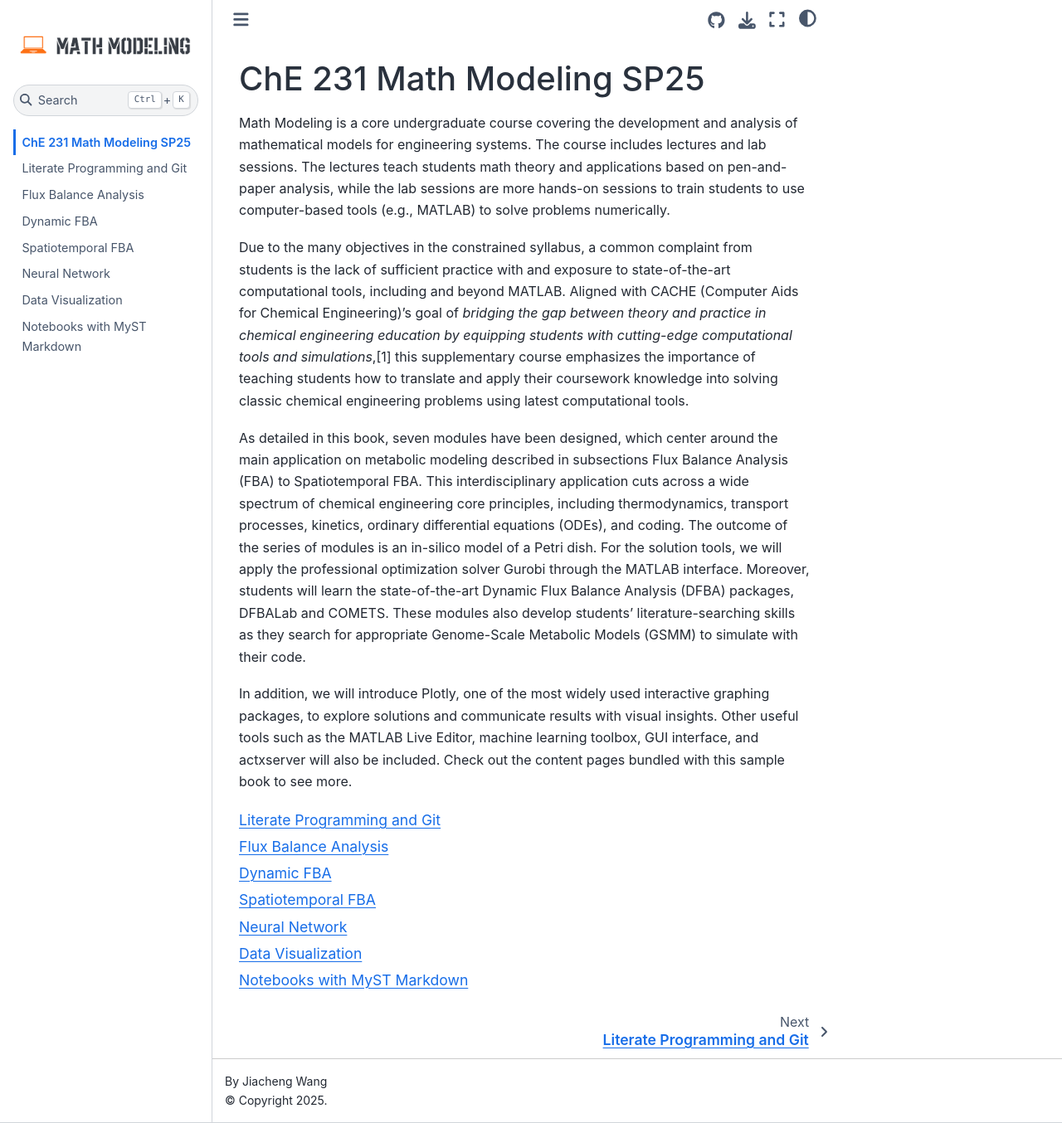
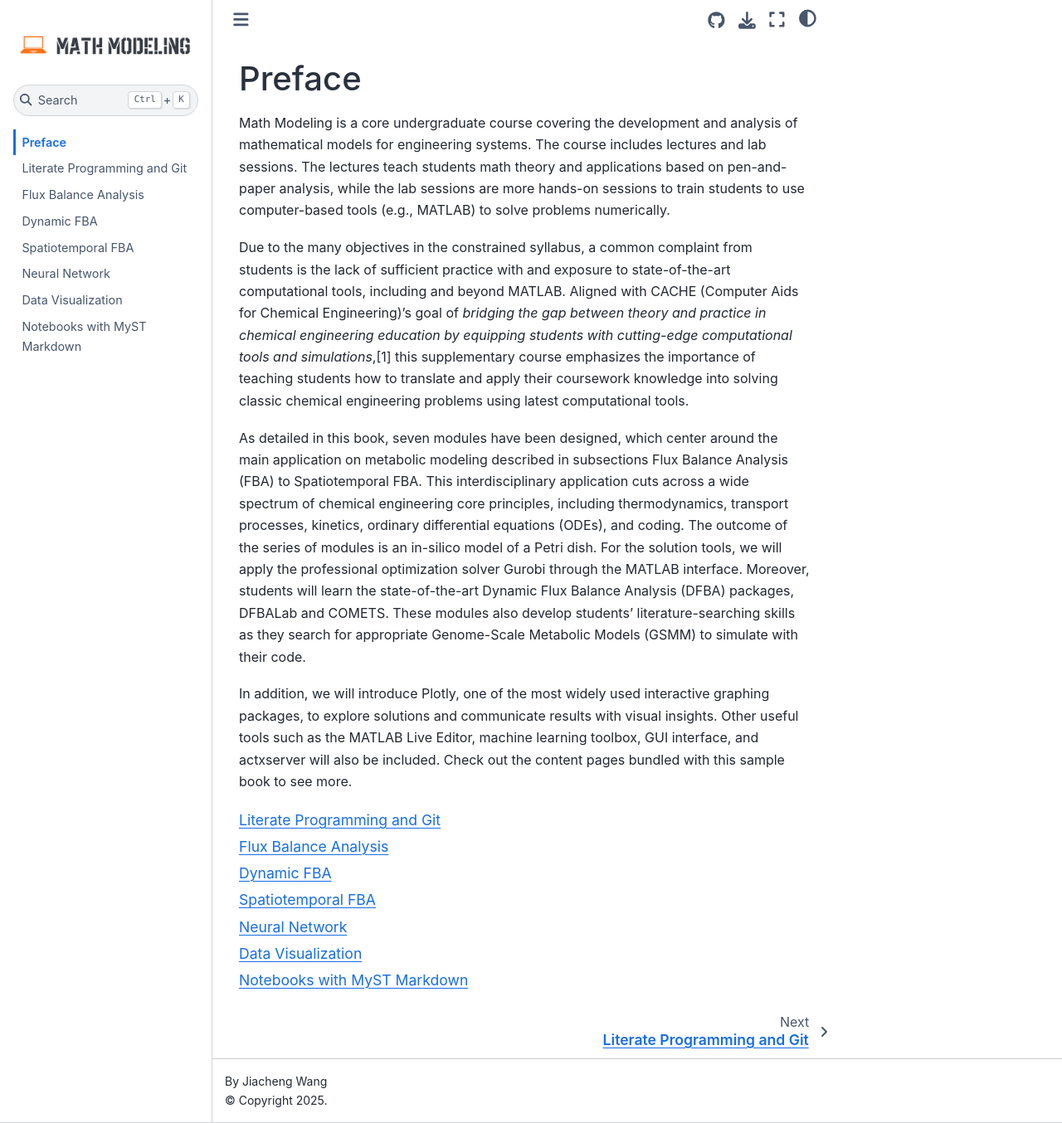
Before and after one commit to jcwang587/math-modeling, a Jupyter Book: the page built from intro.md, in a window 1280 px wide and 1354 px high. Shown: the whole window at 83% size. Built offline with Jupyter Book 1.0.4 settings and Sphinx 7.4.7 and the Sphinx Book theme 1.1.4, drawn with Linux system fonts in a browser that asks for light colours.

Commit message:
Update intro.md

```diff
--- a/intro.md
+++ b/intro.md
@@ -1,4 +1,4 @@
-# ChE 231 Math Modeling SP25
+# Preface
 
 Math Modeling is a core undergraduate course covering the development and analysis of mathematical models for engineering systems. The course includes lectures and lab sessions. The lectures teach students math theory and applications based on pen-and-paper analysis, while the lab sessions are more hands-on sessions to train students to use computer-based tools (e.g., MATLAB) to solve problems numerically.
 
```
